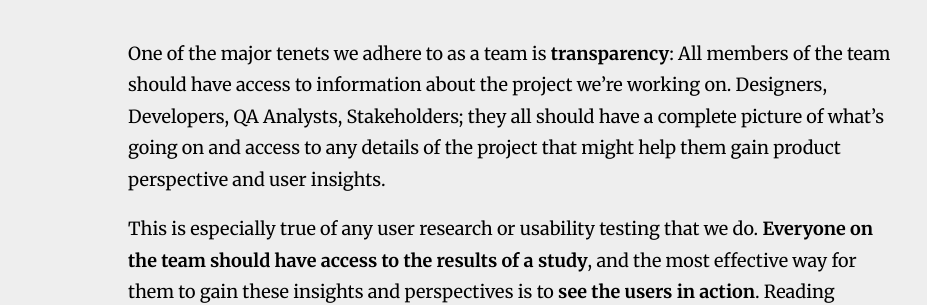
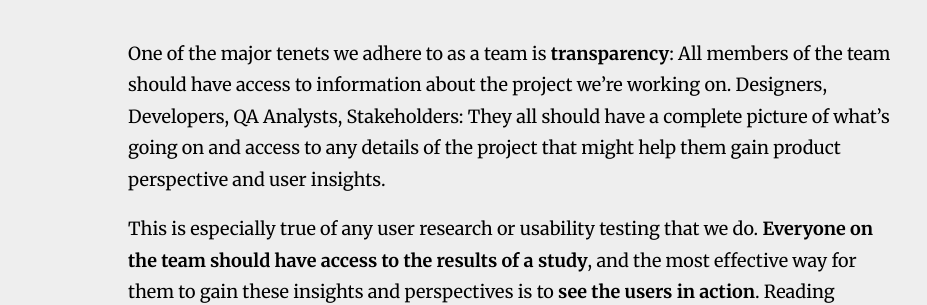
Before and after one commit to drewtodd/drewtodd.github.io, a Jekyll site: the page built from _posts/2016-09-01-getting-out-of-the-room.md, in a window 1280 px wide and 900 px high, scrolled down 437 px. Shown: the part 218-523 px from the top of the window, without its empty margins (128-1055 px from the left). Built offline with Jekyll 4.4.1, drawn with Linux system fonts in a browser that asks for light colours; nearby versions of some CDN libraries; comment, search, counter and statistics services are not loaded.

Commit message:
copy edit

```diff
--- a/_posts/2016-09-01-getting-out-of-the-room.md
+++ b/_posts/2016-09-01-getting-out-of-the-room.md
@@ -18,7 +18,7 @@ tags:
 
 ### 4 &frac12; minute read
 
-One of the major tenets we adhere to as a team is **transparency**: All members of the team should have access to information about the project we’re working on. Designers, Developers, QA Analysts, Stakeholders; they all should have a complete picture of what’s going on and access to any details of the project that might help them gain product perspective and user insights.
+One of the major tenets we adhere to as a team is **transparency**: All members of the team should have access to information about the project we’re working on. Designers, Developers, QA Analysts, Stakeholders: They all should have a complete picture of what’s going on and access to any details of the project that might help them gain product perspective and user insights.
 
 This is especially true of any user research or usability testing that we do. **Everyone on the team should have access to the results of a study**, and the most effective way for them to gain these insights and perspectives is to **see the users in action**. Reading reports and summaries is nice, but experience shows that nothing works better than having someone see for themselves what the user is doing.
 
```
Also changed, not shown: 2 other files.
